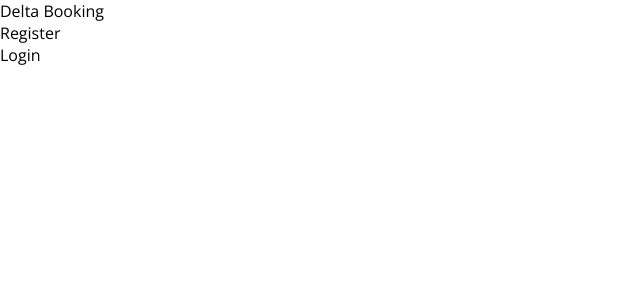
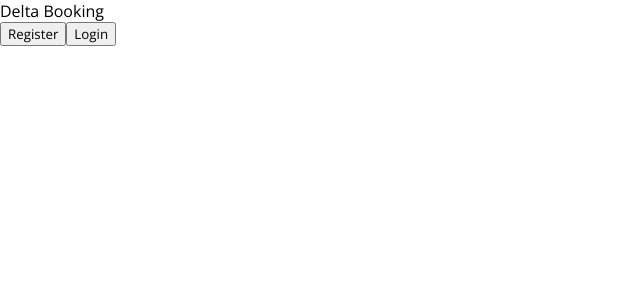
Before and after one commit to demetgas/hotel-reservation-fe, a React (Create React App) app: page / in a window 1280 px wide. Shown: the top 300 px of the page, without its empty margins (0-640 px from the left). Built offline with nearby package versions, Linux system fonts and the light colour scheme.

Commit message:
Update home.jsx

```diff
--- a/src/pages/home/home.jsx
+++ b/src/pages/home/home.jsx
@@ -6,8 +6,8 @@ const Home = () => {
       <div className="navContainer">
         <span className="logo">Delta Booking</span>
         <div className="navItems">
-        <div className="navButton">Register</div>
-        <div className="navButton">Login</div>
+        <button className="navButton">Register</button>
+        <button className="navButton">Login</button>
         </div>
       </div>
     </div>
```
